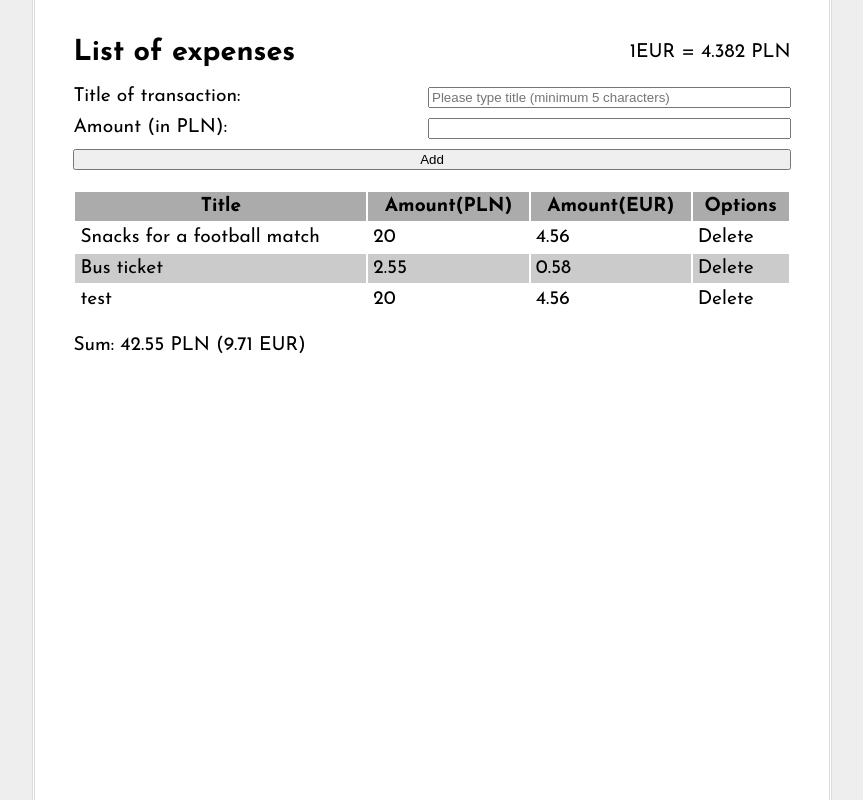
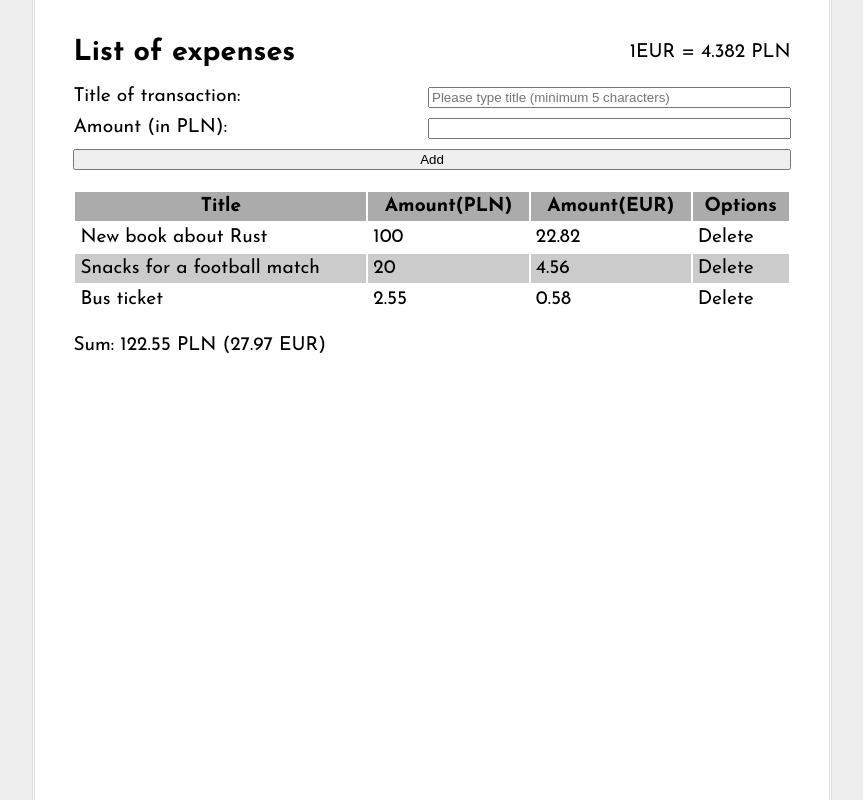
Before and after one commit to tomaszpach/list-of-expenses, a React (Create React App) app: page / in a window 1280 px wide. Shown: the whole page, without its empty margins (208-1071 px from the left). Built offline with nearby package versions, Linux system fonts and the light colour scheme.

Commit message:
remove testing data

```diff
--- a/src/components/Inputs/Inputs.js
+++ b/src/components/Inputs/Inputs.js
@@ -8,12 +8,6 @@ class Inputs extends Component {
         value: '',
         expanse: {}
     };
-
-
-    componentDidMount() {
-        this.props.addExpense({title: 'test', value: 20, id: 1544882981034});
-        this.props.deleteExpense(1544882981030)
-    }
 
     updateInput(type, e) {
         const value = e.target.value;
```
